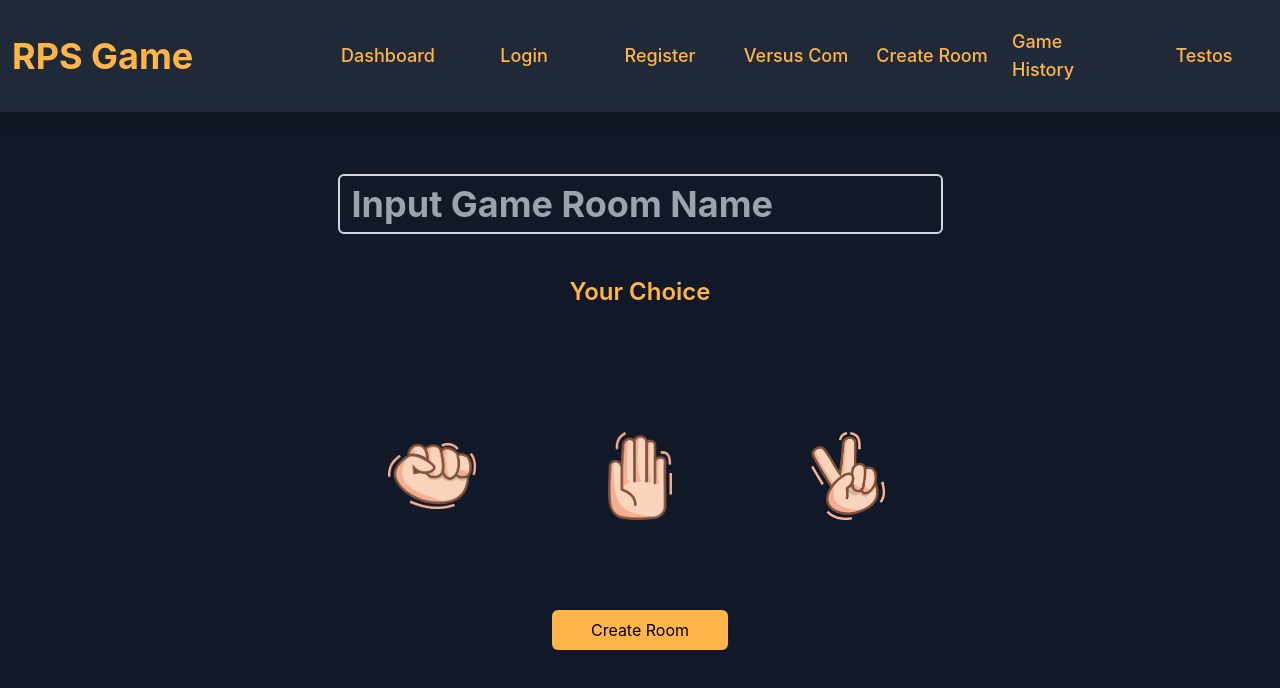
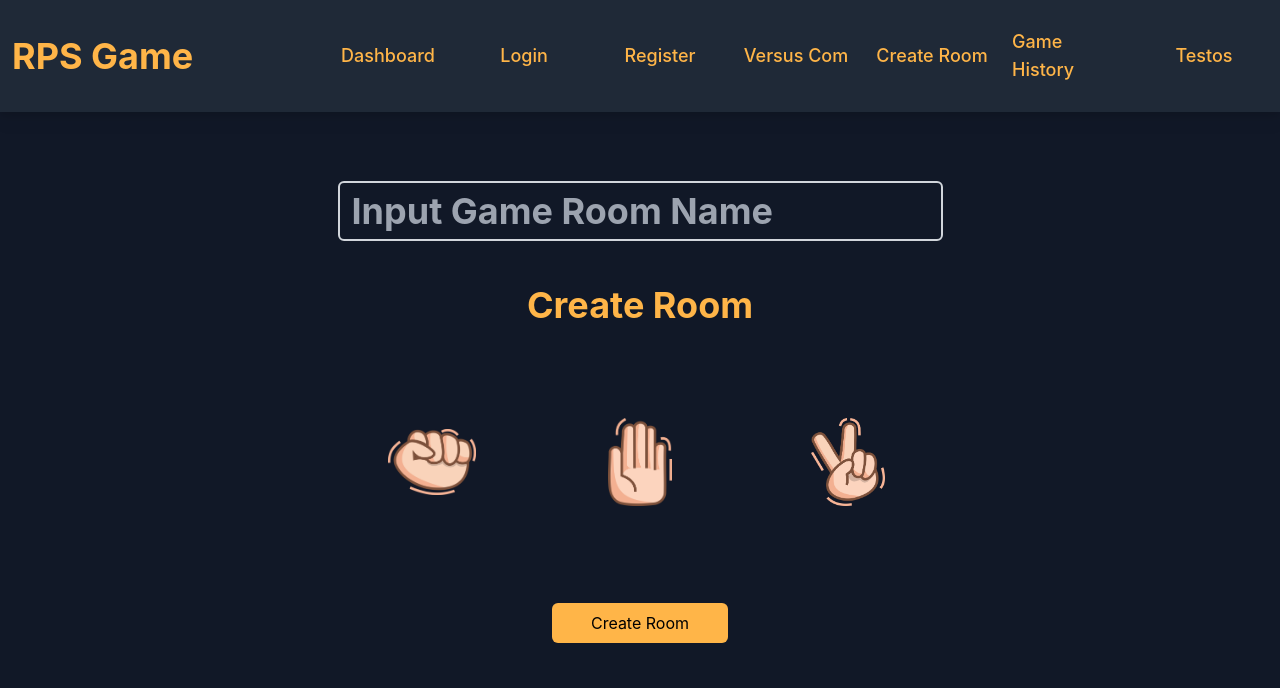
Before and after one commit to rifkinp/rock-paper-scissors-FE, a React (Create React App) app: page /create-room in a window 1280 px wide. Shown: the top 688 px of the page. Built offline with nearby package versions, Linux system fonts and the light colour scheme.

Commit message:
Fixing login Page

```diff
--- a/src/App.js
+++ b/src/App.js
@@ -1,7 +1,7 @@
 import {Route, Routes} from "react-router-dom";
 import Registration from "./pages/Registration";
 import Dashboard from "./pages/Dashboard";
-// import Login from "./pages/Login";
+import Login from "./pages/Login";
 import {Navbar} from "./components/Layouts/Navbar";
 import RockPaperScissors from "./pages/RockPaperScissors";
 import CreateRoom from "./pages/CreateRoom";
@@ -14,7 +14,7 @@ const App = () => {
     <Routes>
       <Route path="/" element={<Navbar />}>
         <Route path="/" element={<Home />} />
-        {/* <Route path="/login" element={<Login />} /> */}
+        <Route path="/login" element={<Login />} />
         <Route path="/registration" element={<Registration />} />
         <Route path="/dashboard" element={<Dashboard />} />
         <Route path="/rockpaperscissors" element={<RockPaperScissors />} />
--- /dev/null
+++ b/src/components/Elements/TitleH1.js
@@ -0,0 +1,10 @@
+import React from "react";
+
+const TitleH1 = props => {
+  const {title1} = props;
+  return (
+    <h1 className="text-center text-mandarin text-2xl font-bold">{title1}</h1>
+  );
+};
+
+export default TitleH1;
--- a/src/components/Layouts/AuthLayouts.js
+++ b/src/components/Layouts/AuthLayouts.js
@@ -1,4 +1,5 @@
 import ImagePlaceholder from "../Elements/ImagePlaceholder";
+import TitleH1 from "../Elements/TitleH1";
 
 const AuthLayouts = props => {
   const {children, title} = props;
@@ -6,9 +7,7 @@ const AuthLayouts = props => {
     <div className="flex w-full h-full items-center">
       <ImagePlaceholder />
       <div className="flex-col flex justify-center w-1/2 h-full bg-gray-950 items-center">
-        <h1 className="text-center text-mandarin text-2xl font-bold">
-          Welcome back!
-        </h1>
+        <TitleH1 title1="Welcome Back" />
         <h6 className="text-center text-metal font-medium mb-6">
           {title} and pick your weapon!
         </h6>
--- a/src/pages/CreateRoom.js
+++ b/src/pages/CreateRoom.js
@@ -2,6 +2,7 @@ import React from "react";
 import RpsImageContainer from "../components/Elements/RpsImageContainer";
 import IMAGES from "../components/Assets";
 import Button from "../components/Elements/Button";
+import TitleH1 from "../components/Elements/TitleH1";
 
 const CreateRoom = () => {
   return (
@@ -15,9 +16,7 @@ const CreateRoom = () => {
             name="room-name"
           />
         </div>
-        <div className="text-xl font-semibold text-mandarin mb-10 text-center">
-          Your Choice
-        </div>
+        <TitleH1 title1="Create Room" />
       </div>
       <div className="w-100 flex gap-20">
         <RpsImageContainer src={IMAGES.RpsBatu} id="player1" />
--- a/src/pages/Dashboard.js
+++ b/src/pages/Dashboard.js
@@ -41,13 +41,12 @@ const Dashboard = () => {
   ]);
   return (
     <div className="w-full h-screen flex">
-      <div className="w-2/3 h-full bg-blue-800 p-5">
+      <div className="w-2/3 h-full bg-gray-400 p-5">
         <span className="text-gray-900 text-2xl font-bold my-5 items-center flex justify-center ">
           Versus Computer Room
           <div className="items-center flex justify-center  text-xl">
             <Link to={"/rockpaperscissors"}>
               <Button title="Play Here" variant="bg-mandarin" />
-              <Button title="Create Room" variant="bg-mandarin" />
             </Link>
           </div>
         </span>
```
